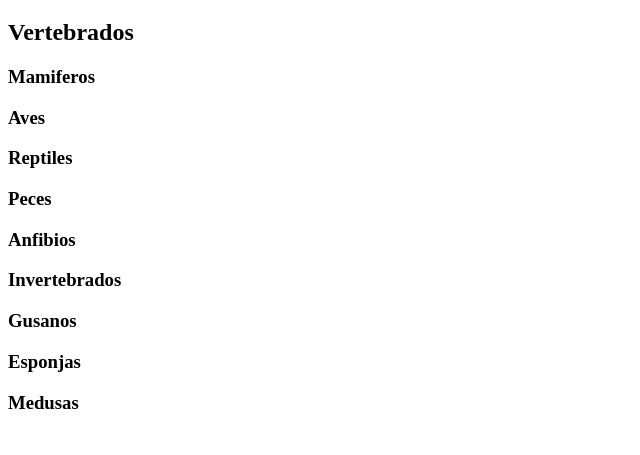
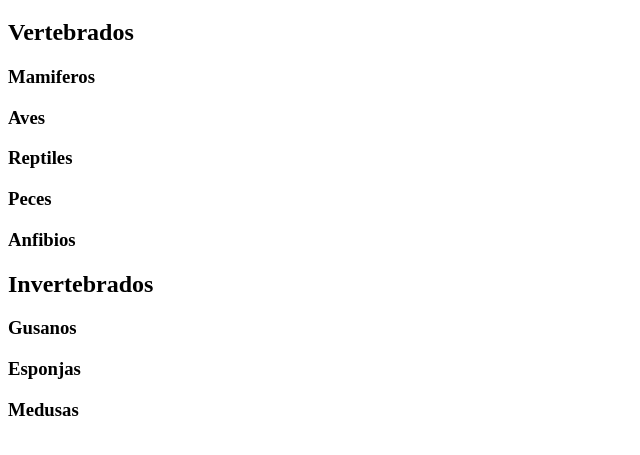
Before and after one commit to marb3l/codewebdesarrollo, a plain HTML site: page practicas0-1/ejercicio1.html in a window 1280 px wide. Shown: the part 61-516 px from the top of the page, without its empty margins (0-640 px from the left). Drawn offline with Linux system fonts and the light colour scheme.

Commit message:
actualizar cambios

```diff
--- a/practicas0-1/ejercicio1.html
+++ b/practicas0-1/ejercicio1.html
@@ -9,6 +9,7 @@
 </head>
 
 <body>
+    <main>
         <h1>Reino Animal</h1>
         <h2>Vertebrados</h2>
         <h3>Mamiferos</h3>
@@ -16,10 +17,11 @@
         <h3>Reptiles</h3>
         <h3>Peces</h3>
         <h3>Anfibios</h3>
-    <h3>Invertebrados</h3>
+        <h2>Invertebrados</h2>
         <h3>Gusanos</h3>
         <h3>Esponjas</h3>
         <h3>Medusas</h3>
+    </main>
 </body>
 
 </html>
```
Lines whose indentation alone changed are shown as unchanged.
